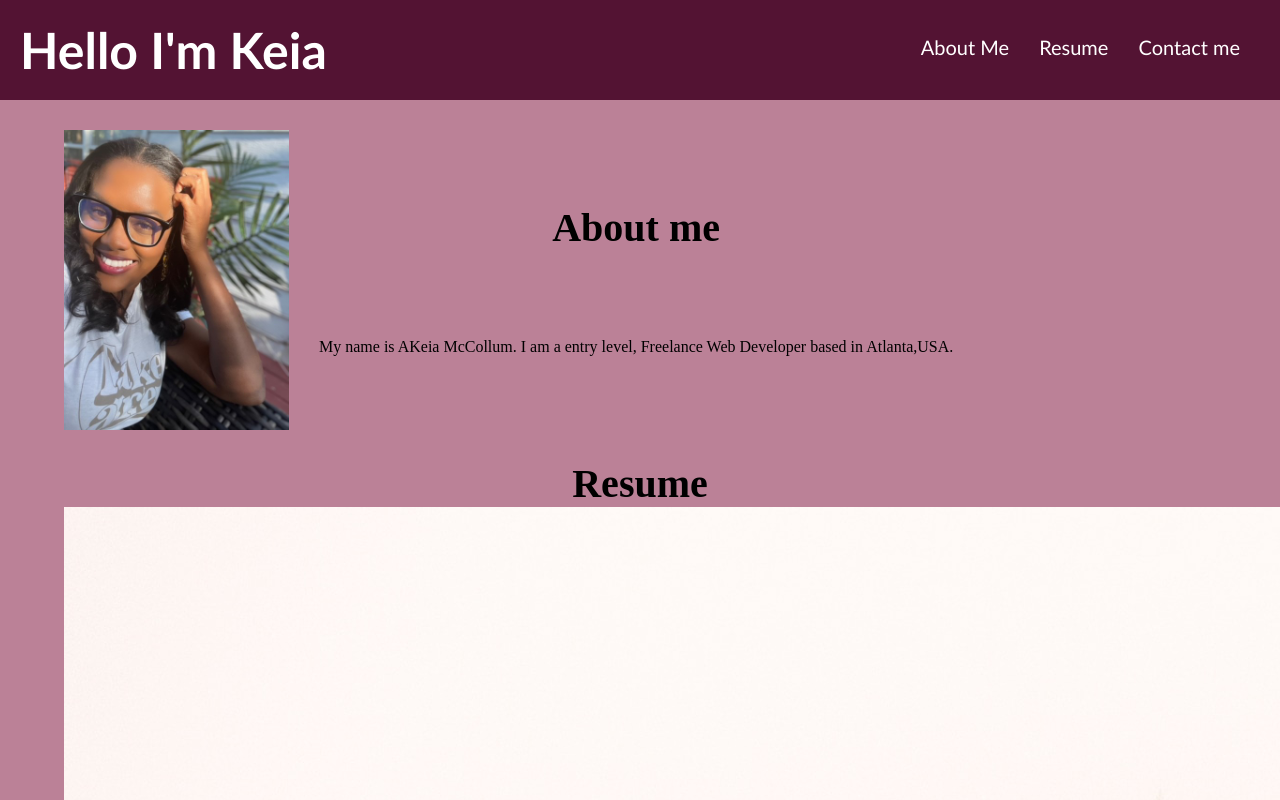
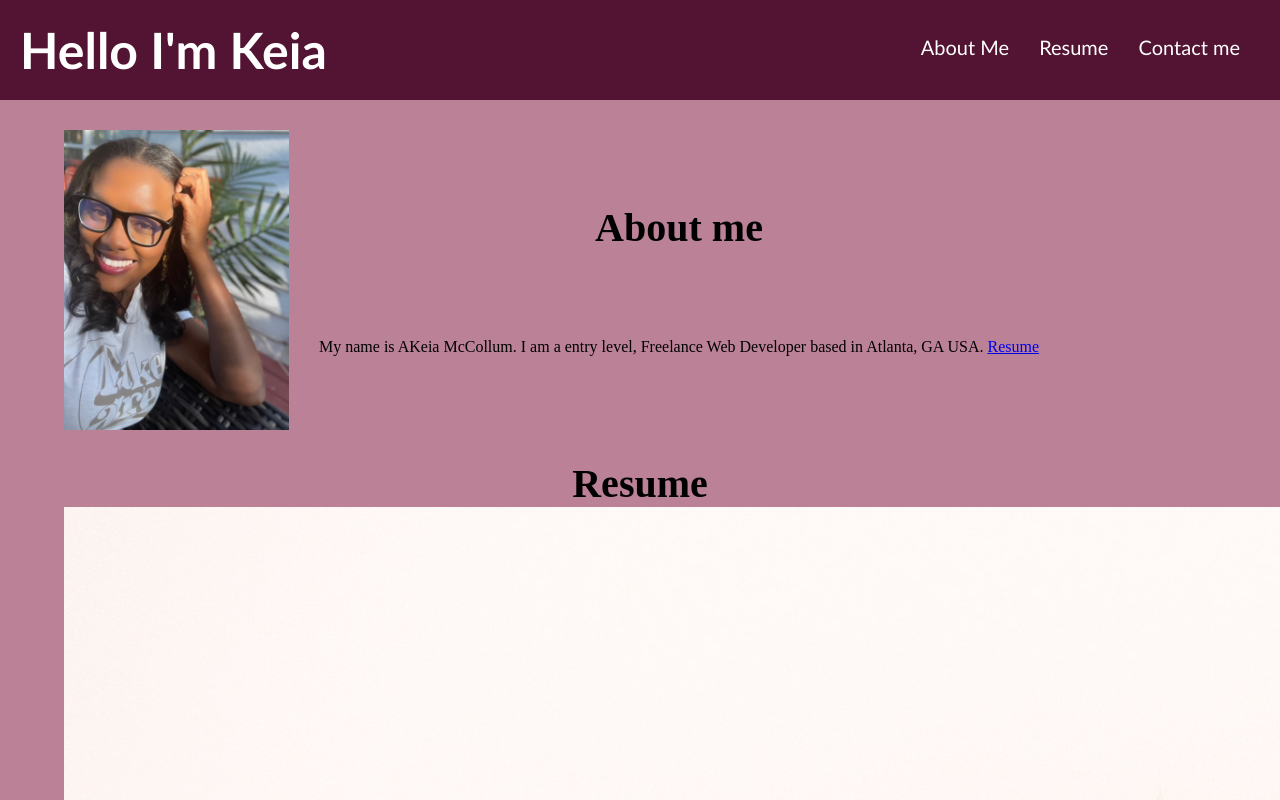
Before and after one commit to DrMcCollum5/prof-portfolio1, a plain HTML site: page index.html in a window 1280 px wide. Shown: the top 800 px of the page. Drawn offline with Linux system fonts and the light colour scheme.

Commit message:
fixed resume link

```diff
--- a/index.html
+++ b/index.html
@@ -28,18 +28,20 @@
       <article id="about-me">
           <img src="./assets/images/me.jpg" alt="Profile Picture">
           <div>
-            <h2>About me</h2>
-            <p> My name is AKeia McCollum. I am a entry level, Freelance Web Developer based in Atlanta,USA.
-
+                         <h2>About me</h2>
+            <p> My name is AKeia McCollum. I am a entry level, Freelance Web Developer based in Atlanta, GA USA.
+                <a id="resume" target="_blank" href="./assets/AkeiaMcCollumResume-SoftwareEngineer.pdf">Resume</a>
             </p>
           </div>
 
                </article>
       <article id="Resume">
-        <h2>Resume</h2>
+        </p><h2>Resume</h2>
         <div><a href="https://drmccollum5.github.io/Code-Refactor/">
             <img src="./assets/images/free-stock-photos-12.jpeg"/>
             </a>
+
+
             Homework 1
             </div>
             <div id="work1"></div></a> </div>
@@ -53,6 +55,7 @@
     <article id="contact-me">
         <h2>Contact Me</h2>
         <p> mccollumakeia@outlook.com</p>
+        <a href="https://www.linkedin.com/in/a-keia-m-10312541/">LinkedIn</a>
     </article>
   </main>
 </body>
```
